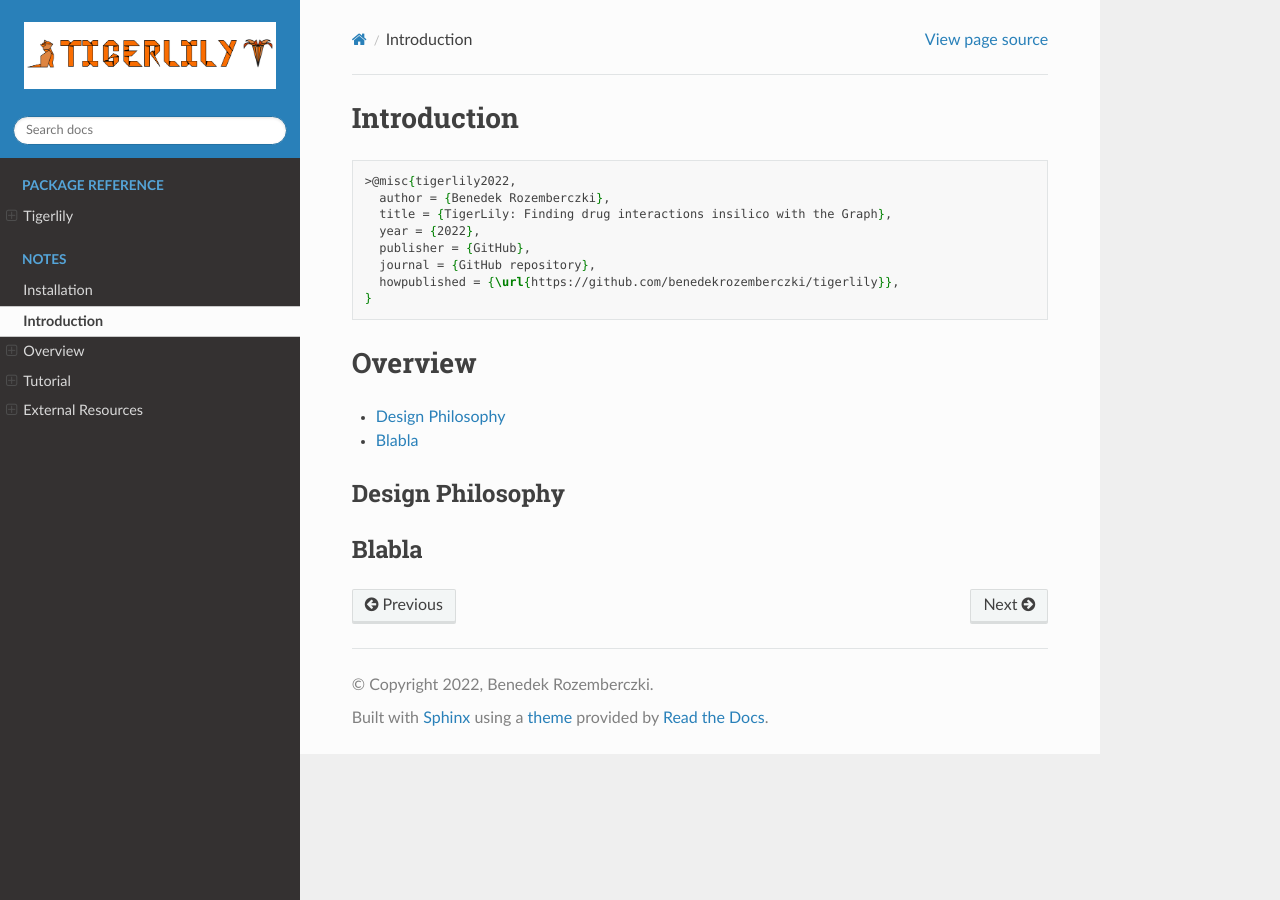
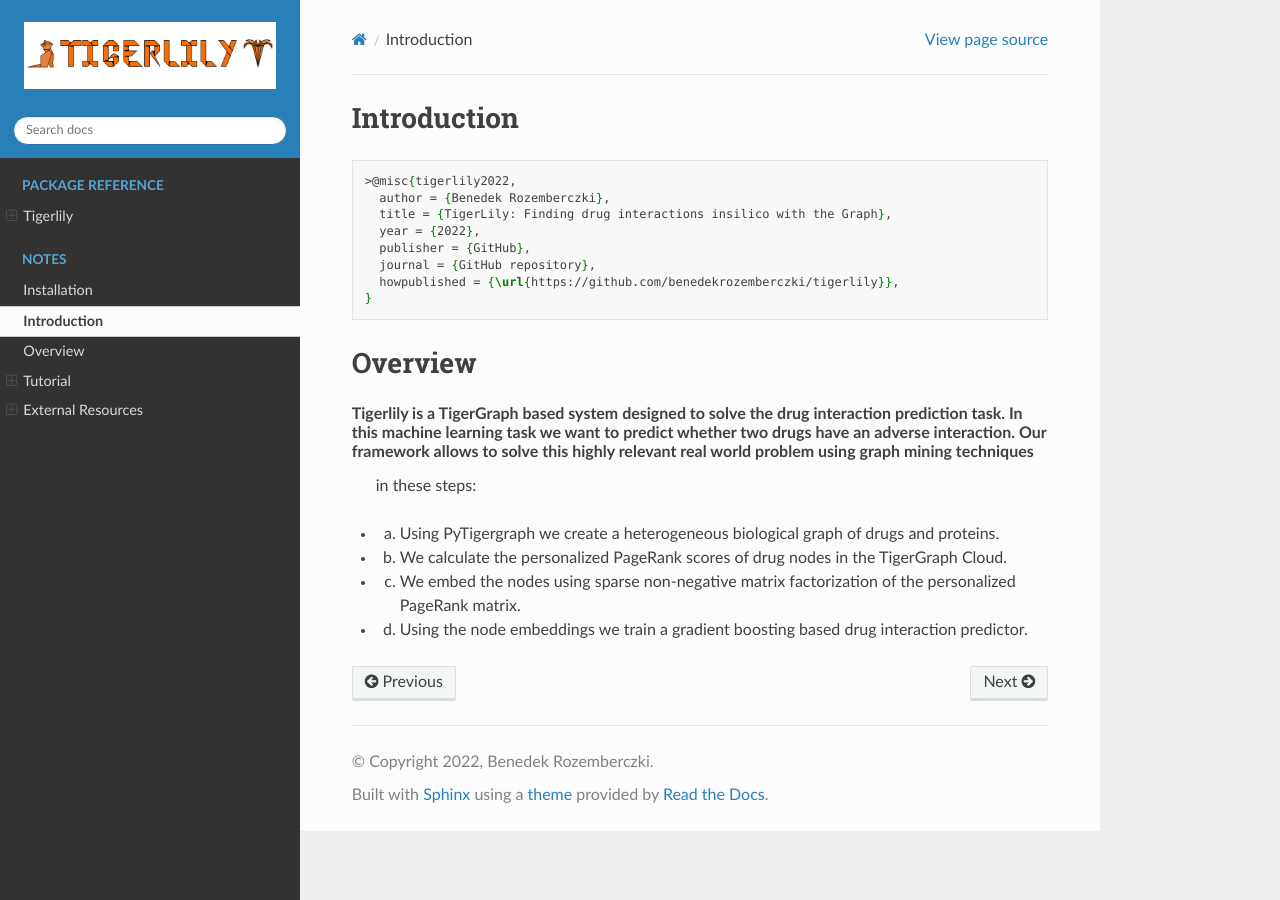
Before and after one commit to benedekrozemberczki/tigerlily, a Sphinx documentation site: the page built from docs/source/notes/introduction.rst, in a window 1280 px wide. Built offline with Sphinx 7.4.7 and the Read the Docs theme 2.0.0, drawn with Linux system fonts in a browser that asks for light colours.

Commit message:
tigerlily

```diff
--- a/docs/source/notes/introduction.rst
+++ b/docs/source/notes/introduction.rst
@@ -19,14 +19,10 @@ Introduction
 Overview
 ========
 
+Tigerlily is a TigerGraph based system designed to solve the drug interaction prediction task. In this machine learning task we want to predict whether two drugs have an adverse interaction. Our framework allows to solve this highly relevant real world problem using graph mining techniques
+ in these steps:
 
-.. contents::
-    :local:
-
-Design Philosophy
------------------
-
-
-
-Blabla
-------
+- (a) Using PyTigergraph we create a heterogeneous biological graph of drugs and proteins.
+- (b) We calculate the personalized PageRank scores of drug nodes in the TigerGraph Cloud.
+- (c) We embed the nodes using sparse non-negative matrix factorization of the personalized PageRank matrix.
+- (d) Using the node embeddings we train a gradient boosting based drug interaction predictor.
```
